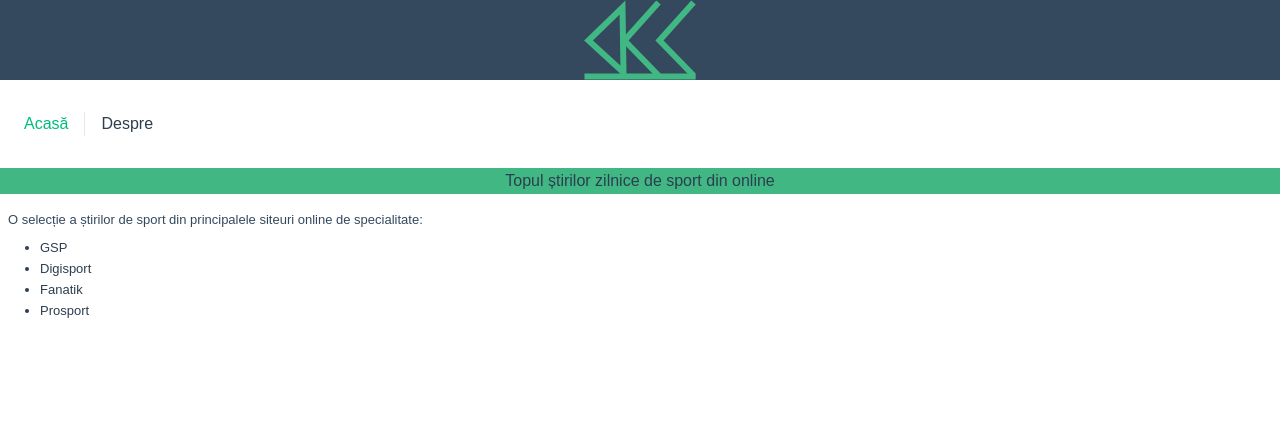
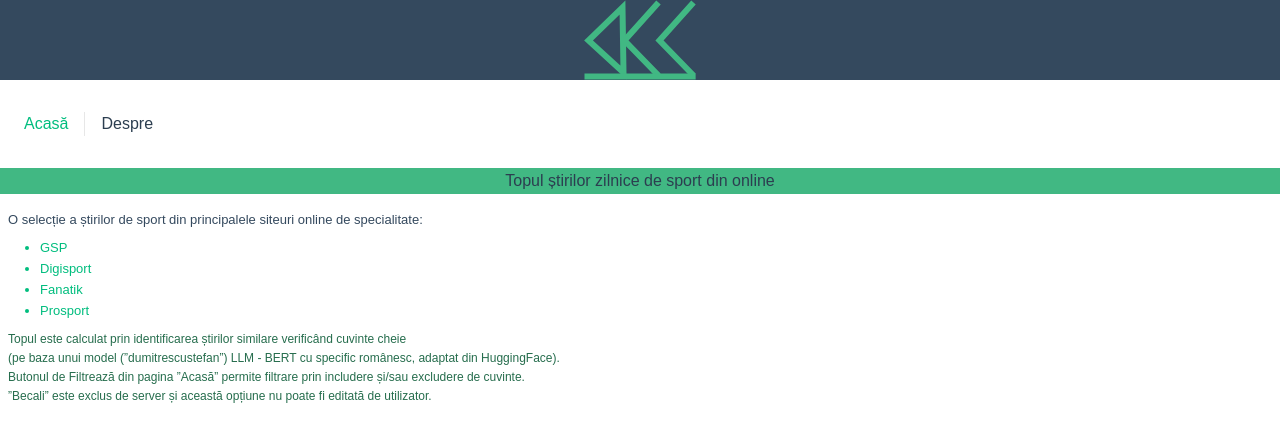
Before and after one commit to turcoaneo/ui-scraper-news, a Vue app: page /about in a window 1280 px wide. Shown: the top 442 px of the page. Built offline with nearby package versions, Linux system fonts and the light colour scheme; no server answers.

Commit message:
About, static.

```diff
--- a/src/views/AboutView.vue
+++ b/src/views/AboutView.vue
@@ -8,15 +8,32 @@
     <h2>
       O selecție a știrilor de sport din principalele siteuri online de specialitate:
     </h2>
-    <ul>
+    <ul class="list">
       <li>GSP</li>
       <li>Digisport</li>
       <li>Fanatik</li>
       <li>Prosport</li>
     </ul>
+    <div class="info">
+      Topul este calculat prin identificarea știrilor similare verificând cuvinte cheie
+      <br/>
+      (pe baza unui model (”dumitrescustefan”) LLM - BERT cu specific românesc, adaptat din HuggingFace).
+      <br/>
+      Butonul de Filtrează din pagina ”Acasă” permite filtrare prin includere și/sau excludere de cuvinte.
+      <br/>
+      ”Becali” este exclus de server și această opțiune nu poate fi editată de utilizator.
+    </div>
   </div>
 </template>
 
 <style scoped>
-
+.list {
+  color: #00bd7e;
+}
+.info {
+  margin-left: 0.5rem;
+  margin-top: 0.5rem;
+  color: #266d4d;
+  font-size: 0.75rem;
+}
 </style>
```
